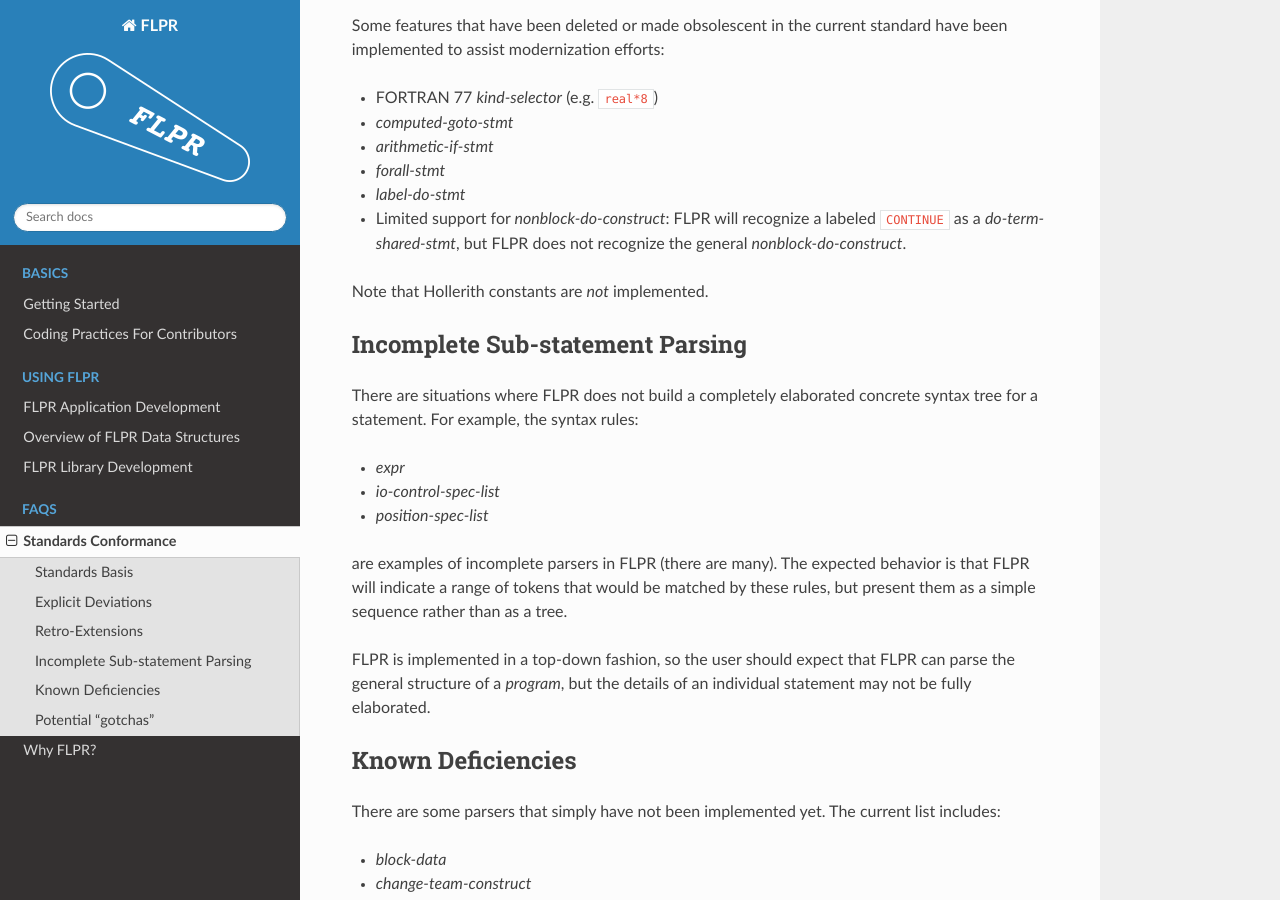
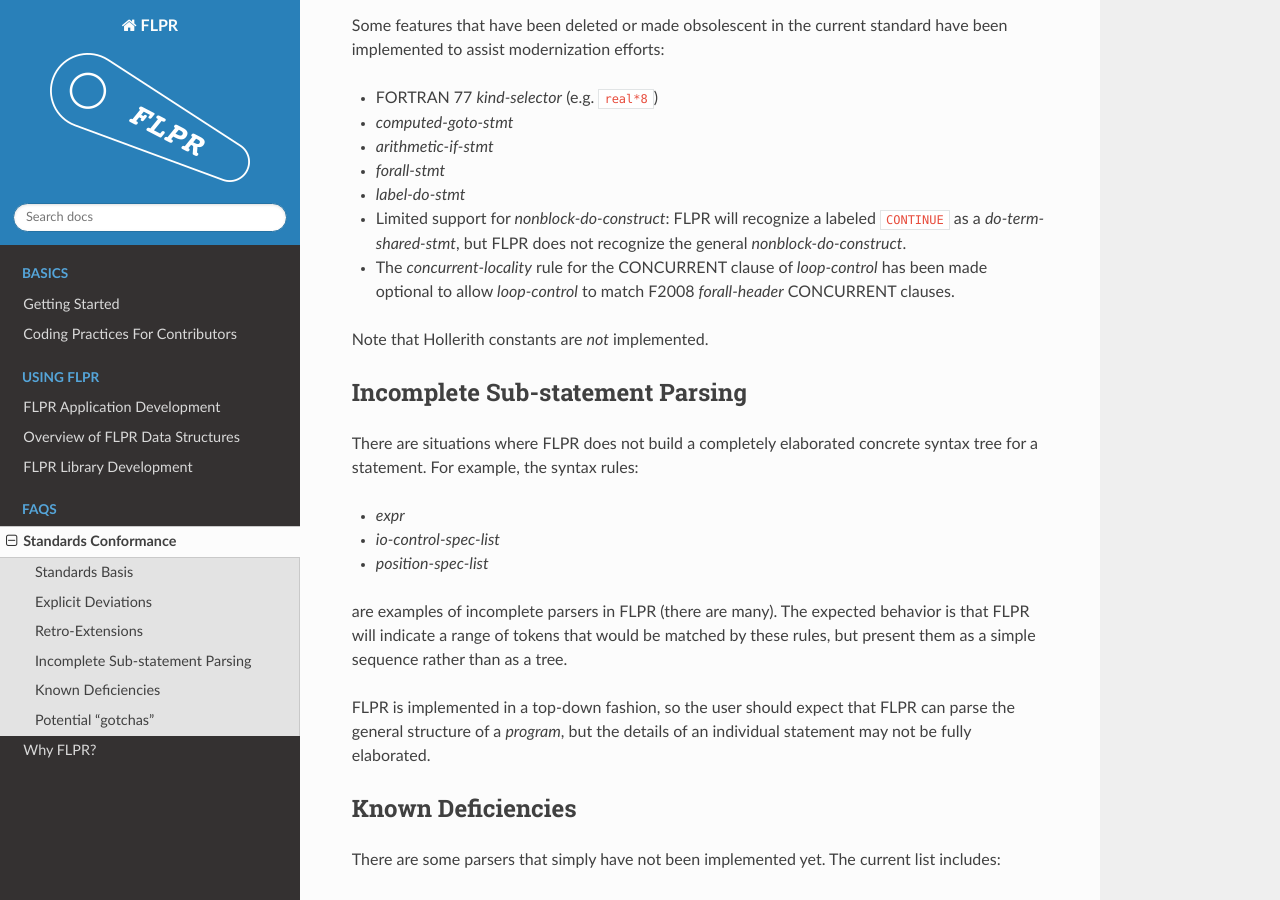
Before and after one commit to lanl/FLPR, a Sphinx documentation site: the page built from docs/sphinx/conformance.rst, in a window 1280 px wide and 900 px high, scrolled down 698 px. Built offline with Sphinx 7.4.7 and the Read the Docs theme 2.0.0, drawn with Linux system fonts in a browser that asks for light colours.

Commit message:
Update conformance docs for CONCURRENT rule

```diff
--- a/docs/sphinx/conformance.rst
+++ b/docs/sphinx/conformance.rst
@@ -1,3 +1,4 @@
+
 .. _conformance:
 
 =====================
@@ -50,6 +51,9 @@
 - Limited support for *nonblock-do-construct*: FLPR will recognize a labeled
   ``CONTINUE`` as a *do-term-shared-stmt*, but FLPR does not recognize
   the general *nonblock-do-construct*.
+- The *concurrent-locality* rule for the CONCURRENT clause of *loop-control*
+  has been made optional to allow *loop-control* to match F2008 *forall-header*
+  CONCURRENT clauses.
 
 Note that Hollerith constants are *not* implemented.
 
```
